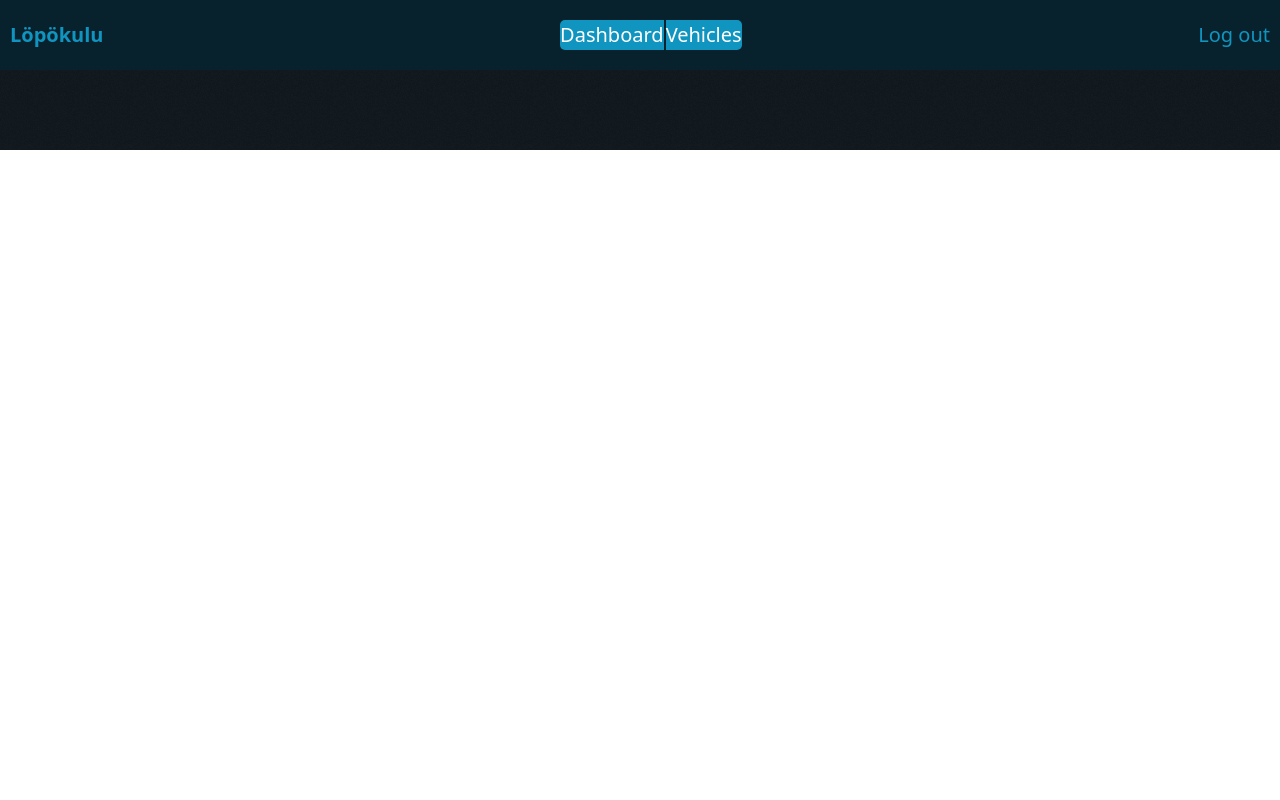
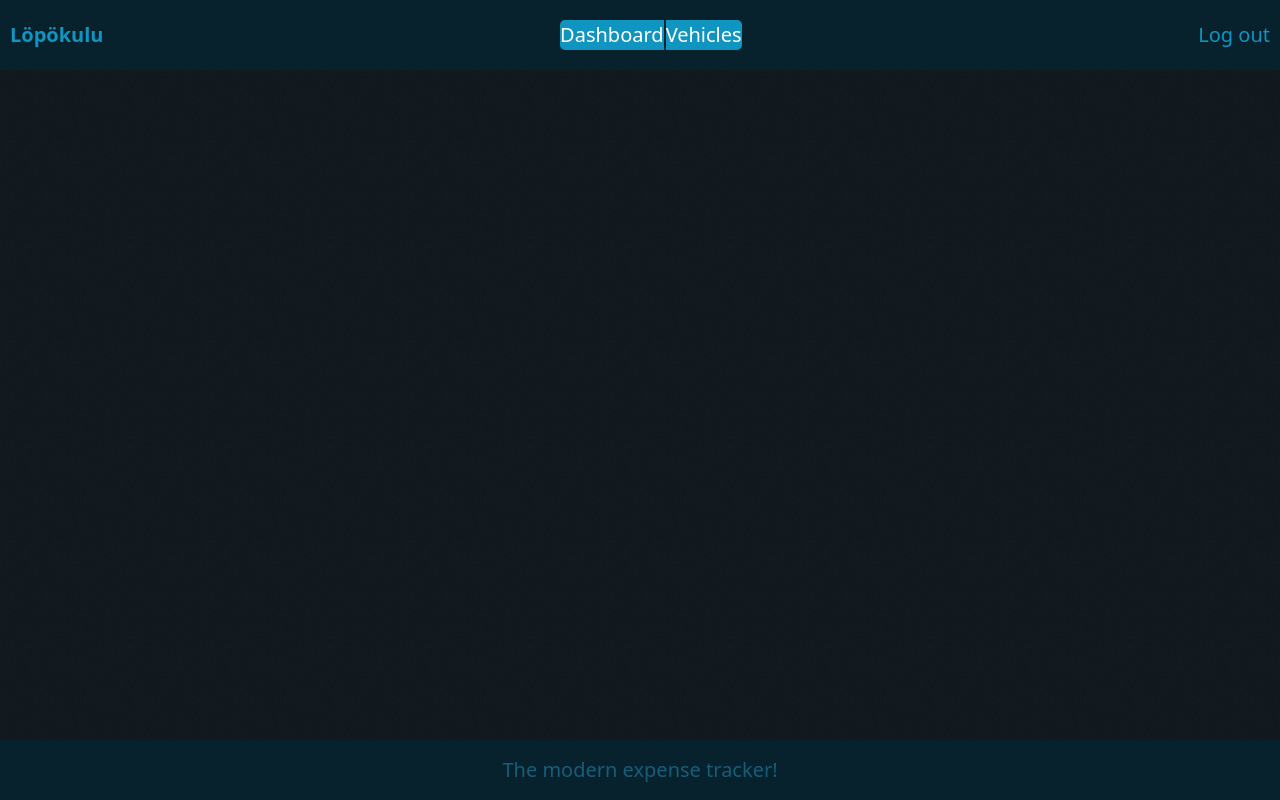
Before and after one commit to mtijas/lopokulu, a Django app: page / in a window 1280 px wide. Run offline with Django 3.2, Linux system fonts and the light colour scheme; the visitor is signed in with stand-in values (Sample User, id 1); data comes from the database, SQL or seed files in the repository; data that the repository does not hold is empty.

Commit message:
Adds a small footer for the site

```diff
--- a/src/static/lopokulu/css/core.css
+++ b/src/static/lopokulu/css/core.css
@@ -15,6 +15,9 @@
 body {
   background-image: url("/static/lopokulu/images/noisy-texture-100x100.png");
   background-repeat: repeat;
+  display: grid;
+  grid-template-rows: auto 1fr auto;
+  min-height: 100vh;
 }
 
 #site-header {
@@ -46,3 +49,17 @@
   border-top-right-radius: var(--border-radius);
   border-bottom-right-radius: var(--border-radius);
 }
+
+body > footer {
+  background-color: #08222d;
+  bottom: 0;
+  margin-bottom: 0;
+  padding: 0;
+  text-align: center;
+}
+
+body > footer p {
+  color: #175d7a;
+  margin-bottom: calc(var(--typography-spacing-vertical) * 0.5);
+  margin-top: calc(var(--typography-spacing-vertical) * 0.5);
+}
--- a/src/templates/lopokulu/base.html
+++ b/src/templates/lopokulu/base.html
@@ -32,5 +32,8 @@
       {% endif %}
     </nav>
     <main class="container">{% block content %} {% endblock %}</main>
+    <footer>
+      <p>The modern expense tracker!</p>
+    </footer>
   </body>
 </html>
```
Lines whose indentation alone changed are shown as unchanged.
